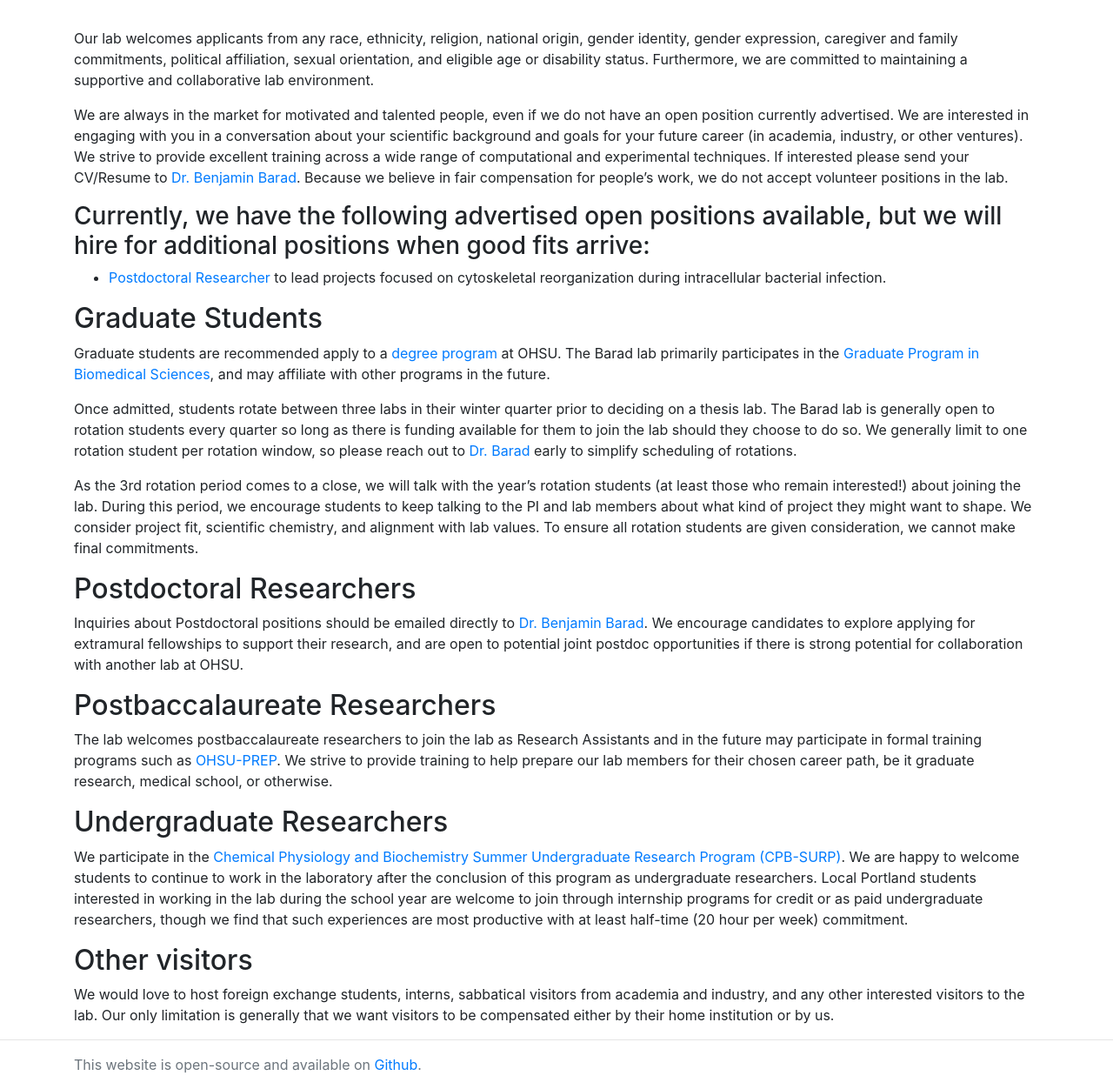
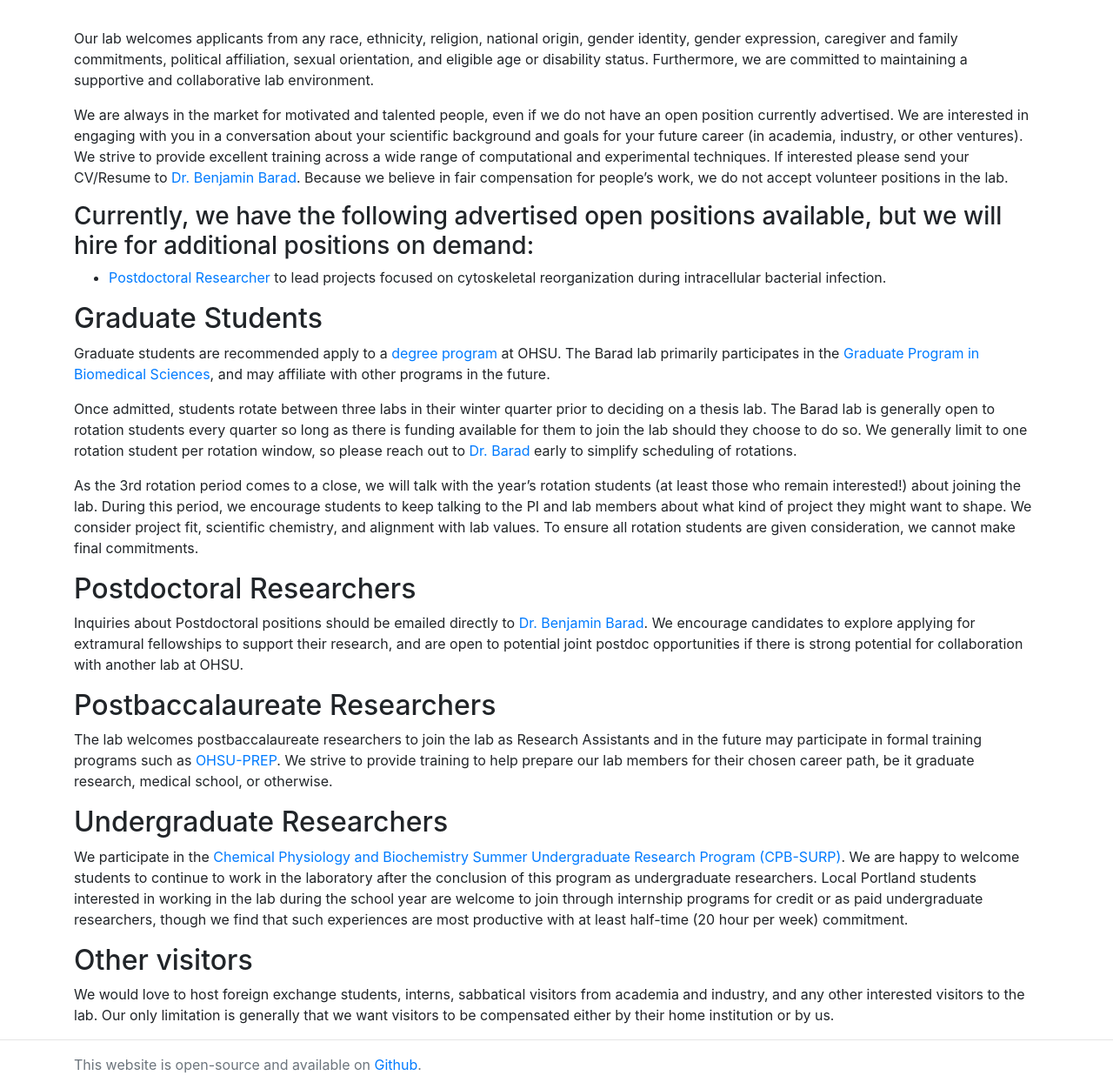
Before and after one commit to baradlab/baradlab.github.io, a Jekyll site: the page built from join/index.md, in a window 1280 px wide. Shown: the part 422-1674 px from the top of the page at 87% size. Built offline with Jekyll 4.4.1, drawn with Linux system fonts in a browser that asks for light colours; nearby versions of some CDN libraries; comment, search, counter and statistics services are not loaded.

Commit message:
Update index.md

```diff
--- a/join/index.md
+++ b/join/index.md
@@ -10,7 +10,7 @@ Our lab welcomes applicants from any race, ethnicity, religion, national origin,
 
 We are always in the market for motivated and talented people, even if we do not have an open position currently advertised. We are interested in engaging with you in a conversation about your scientific background and goals for your future career (in academia, industry, or other ventures). We strive to provide excellent training across a wide range of computational and experimental techniques. If interested please send your CV/Resume to [Dr. Benjamin Barad](/contact). Because we believe in fair compensation for people's work, we do not accept volunteer positions in the lab.
 
-### Currently, we have the following advertised open positions available, but we will hire for additional positions when good fits arrive:
+### Currently, we have the following advertised open positions available, but we will hire for additional positions on demand:
 * [Postdoctoral Researcher](https://postdoctoral-ohsu.icims.com/jobs/27805/postdoctoral-scholar/job) to lead projects focused on cytoskeletal reorganization during intracellular bacterial infection.
 
 ## Graduate Students
```
